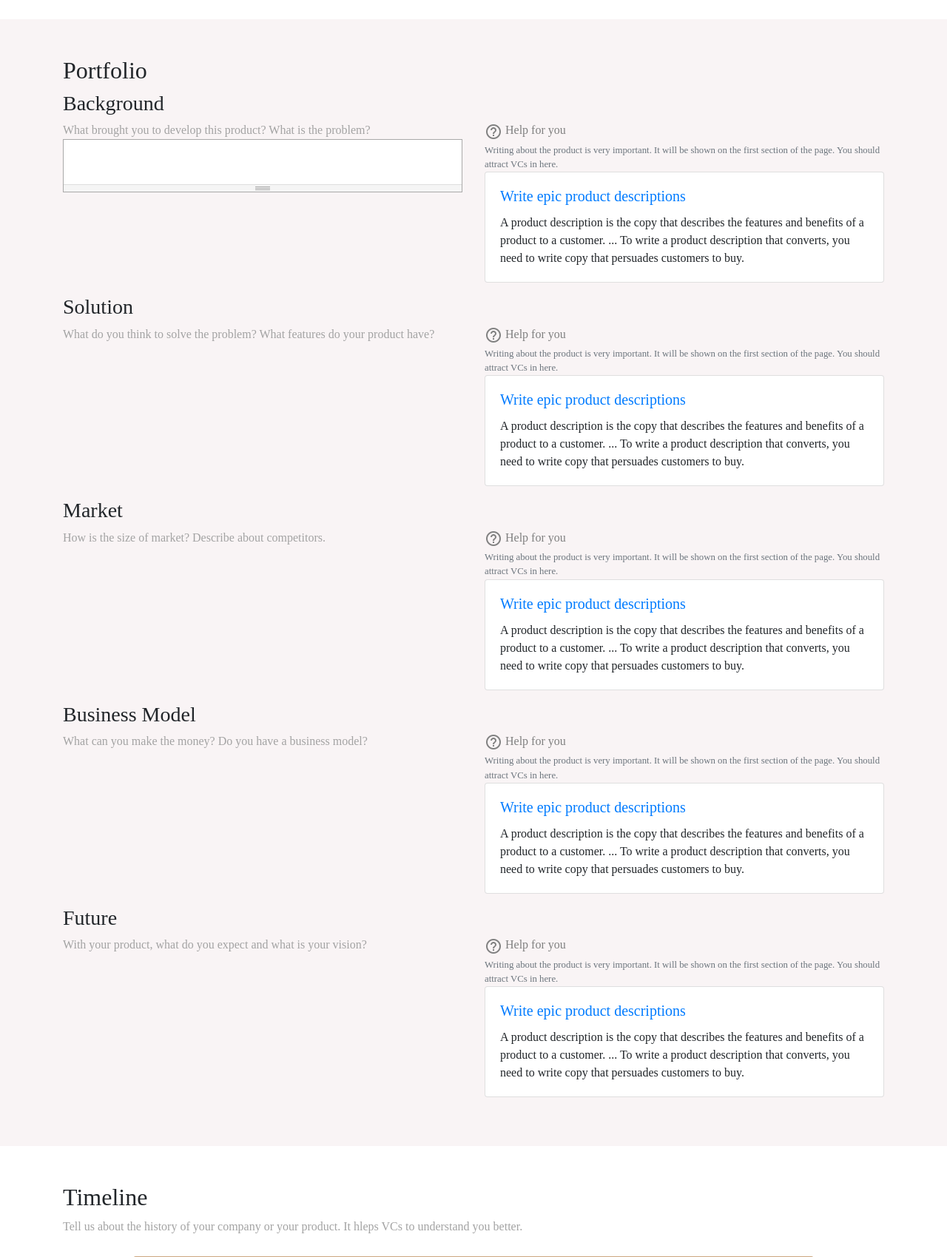
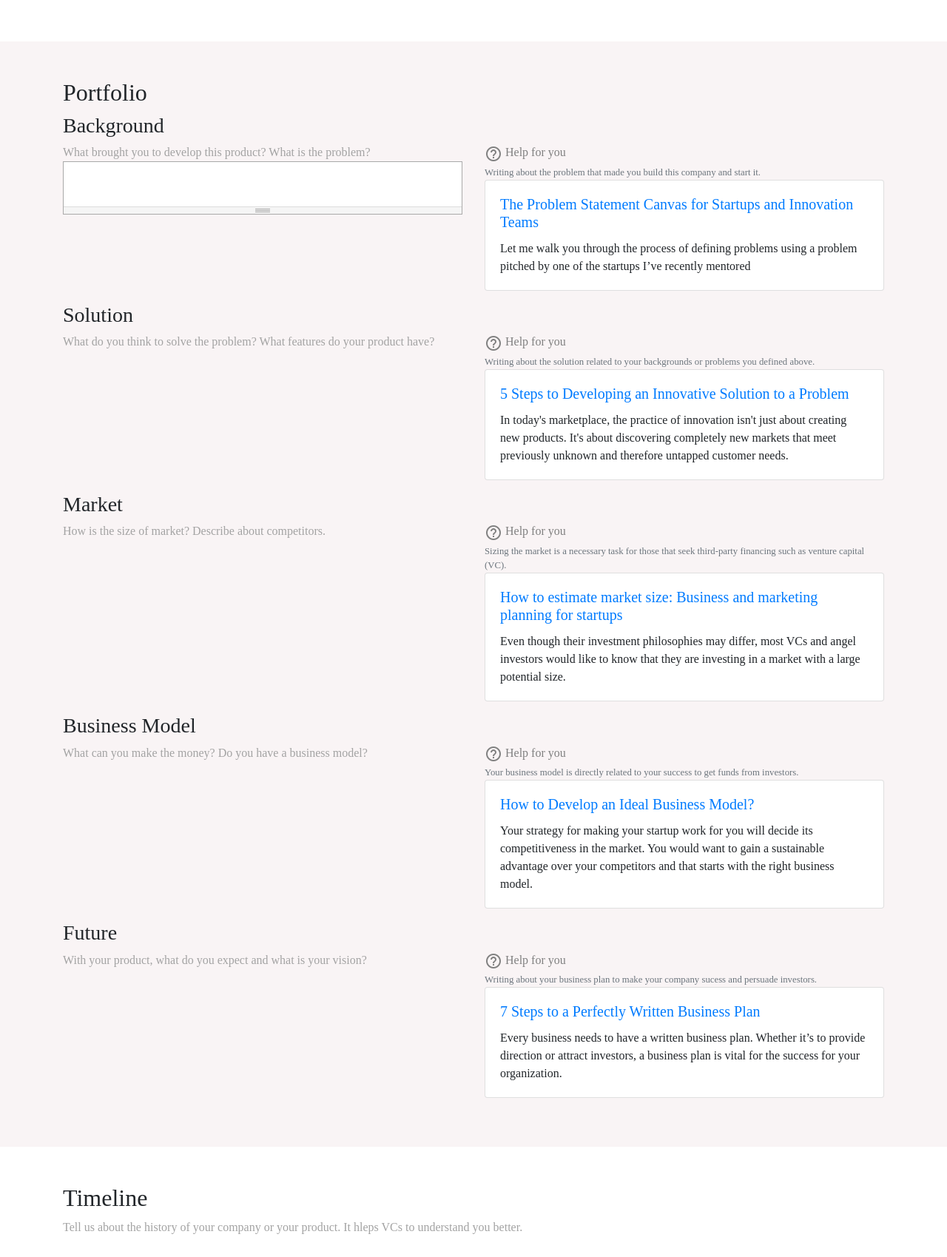
Before and after one commit to lippforapec/lipp_original, a Django app: page /startups/new in a window 1280 px wide. Shown: the part 2430-4129 px from the top of the page at 74% size. Run offline with Django 3.2, Linux system fonts and the light colour scheme; the visitor is signed in with stand-in values (Sample User, id 1); data that the repository does not hold is empty; parts of the project's set-up code (start-up, migrations or seed data) failed here and were passed over; some libraries are stand-ins or nearby versions; some web fonts are replaced.

Commit message:
updated guidline on form.html

```diff
--- a/app/templates/startups/form.html
+++ b/app/templates/startups/form.html
@@ -126,7 +126,7 @@
             <div class="col-md-6 col-xs-12">
               <span class="help-txt"><i class="material-icons">help_outline</i>&nbsp;Help for you</span>
               <small class="form-text text-muted">Watch this video of online pitching and get the hint what contents you should/should not contain and how you would make your own video.</small>
-              <video src="http://commondatastorage.googleapis.com/gtv-videos-bucket/sample/ForBiggerEscapes.mp4" type="video/mp4s" controls width="100%" height="auto" />
+              <iframe width="100%" height="300px" src="https://www.youtube.com/embed/A8YZB_T0t3U"></iframe>
             </div>
           </div>
           <div class="row mt-4">
@@ -169,13 +169,13 @@
             </div>
             <div class="col-md-6 col-xs-12">
               <span class="help-txt"><i class="material-icons">help_outline</i>&nbsp;Help for you</span>
-              <small class="form-text text-muted">Writing about the product is very important. It will be shown on the first section of the page. You should attract VCs in here.</small>
+              <small class="form-text text-muted">Writing about the problem that made you build this company and start it.</small>
 
               <div class="card-deck">
                 <div class="card">
                   <div class="card-body">
-                    <h5 class="card-title"><a target="_blank" href="https://www.oberlo.com/blog/write-epic-product-descriptions">Write epic product descriptions</a></h5>
-                    <p class="card-text">A product description is the copy that describes the features and benefits of a product to a customer. ... To write a product description that converts, you need to write copy that persuades customers to buy.</p>
+                    <h5 class="card-title"><a target="_blank" href="https://www.metabeta.com/articles/process/problem-statement-canvas/">The Problem Statement Canvas for Startups and Innovation Teams</a></h5>
+                    <p class="card-text">Let me walk you through the process of defining problems using a problem pitched by one of the startups I’ve recently mentored</p>
                   </div>
                 </div>
               </div>
@@ -193,13 +193,13 @@
             </div>
             <div class="col-md-6 col-xs-12">
               <span class="help-txt"><i class="material-icons">help_outline</i>&nbsp;Help for you</span>
-              <small class="form-text text-muted">Writing about the product is very important. It will be shown on the first section of the page. You should attract VCs in here.</small>
+              <small class="form-text text-muted">Writing about the solution related to your backgrounds or problems you defined above.</small>
 
               <div class="card-deck">
                 <div class="card">
                   <div class="card-body">
-                    <h5 class="card-title"><a target="_blank" href="https://www.oberlo.com/blog/write-epic-product-descriptions">Write epic product descriptions</a></h5>
-                    <p class="card-text">A product description is the copy that describes the features and benefits of a product to a customer. ... To write a product description that converts, you need to write copy that persuades customers to buy.</p>
+                    <h5 class="card-title"><a target="_blank" href="http://www.businessdictionary.com/article/728/innovative-companies-solve-problems-for-customers/">5 Steps to Developing an Innovative Solution to a Problem</a></h5>
+                    <p class="card-text">In today's marketplace, the practice of innovation isn't just about creating new products. It's about discovering completely new markets that meet previously unknown and therefore untapped customer needs.</p>
                   </div>
                 </div>
               </div>
@@ -217,13 +217,13 @@
             </div>
             <div class="col-md-6 col-xs-12">
               <span class="help-txt"><i class="material-icons">help_outline</i>&nbsp;Help for you</span>
-              <small class="form-text text-muted">Writing about the product is very important. It will be shown on the first section of the page. You should attract VCs in here.</small>
+              <small class="form-text text-muted">Sizing the market is a necessary task for those that seek third-party financing such as venture capital (VC). </small>
 
               <div class="card-deck">
                 <div class="card">
                   <div class="card-body">
-                    <h5 class="card-title"><a target="_blank" href="https://www.oberlo.com/blog/write-epic-product-descriptions">Write epic product descriptions</a></h5>
-                    <p class="card-text">A product description is the copy that describes the features and benefits of a product to a customer. ... To write a product description that converts, you need to write copy that persuades customers to buy.</p>
+                    <h5 class="card-title"><a target="_blank" href="https://learn.marsdd.com/mars-library/how-to-estimate-market-size-business-and-marketing-planning-for-startups/">How to estimate market size: Business and marketing planning for startups</a></h5>
+                    <p class="card-text">Even though their investment philosophies may differ, most VCs and angel investors would like to know that they are investing in a market with a large potential size.</p>
                   </div>
                 </div>
               </div>
@@ -241,13 +241,13 @@
             </div>
             <div class="col-md-6 col-xs-12">
               <span class="help-txt"><i class="material-icons">help_outline</i>&nbsp;Help for you</span>
-              <small class="form-text text-muted">Writing about the product is very important. It will be shown on the first section of the page. You should attract VCs in here.</small>
+              <small class="form-text text-muted">Your business model is directly related to your success to get funds from investors.</small>
 
               <div class="card-deck">
                 <div class="card">
                   <div class="card-body">
-                    <h5 class="card-title"><a target="_blank" href="https://www.oberlo.com/blog/write-epic-product-descriptions">Write epic product descriptions</a></h5>
-                    <p class="card-text">A product description is the copy that describes the features and benefits of a product to a customer. ... To write a product description that converts, you need to write copy that persuades customers to buy.</p>
+                    <h5 class="card-title"><a target="_blank" href="https://www.feedough.com/how-to-develop-an-ideal-business-model/">How to Develop an Ideal Business Model?</a></h5>
+                    <p class="card-text">Your strategy for making your startup work for you will decide its competitiveness in the market. You would want to gain a sustainable advantage over your competitors and that starts with the right business model.</p>
                   </div>
                 </div>
               </div>
@@ -265,13 +265,13 @@
             </div>
             <div class="col-md-6 col-xs-12">
               <span class="help-txt"><i class="material-icons">help_outline</i>&nbsp;Help for you</span>
-              <small class="form-text text-muted">Writing about the product is very important. It will be shown on the first section of the page. You should attract VCs in here.</small>
+              <small class="form-text text-muted">Writing about your business plan to make your company sucess and persuade investors.</small>
 
               <div class="card-deck">
                 <div class="card">
                   <div class="card-body">
-                    <h5 class="card-title"><a target="_blank" href="https://www.oberlo.com/blog/write-epic-product-descriptions">Write epic product descriptions</a></h5>
-                    <p class="card-text">A product description is the copy that describes the features and benefits of a product to a customer. ... To write a product description that converts, you need to write copy that persuades customers to buy.</p>
+                    <h5 class="card-title"><a target="_blank" href="https://www.entrepreneur.com/article/281416">7 Steps to a Perfectly Written Business Plan</a></h5>
+                    <p class="card-text">Every business needs to have a written business plan. Whether it’s to provide direction or attract investors, a business plan is vital for the success for your organization.</p>
                   </div>
                 </div>
               </div>
```
